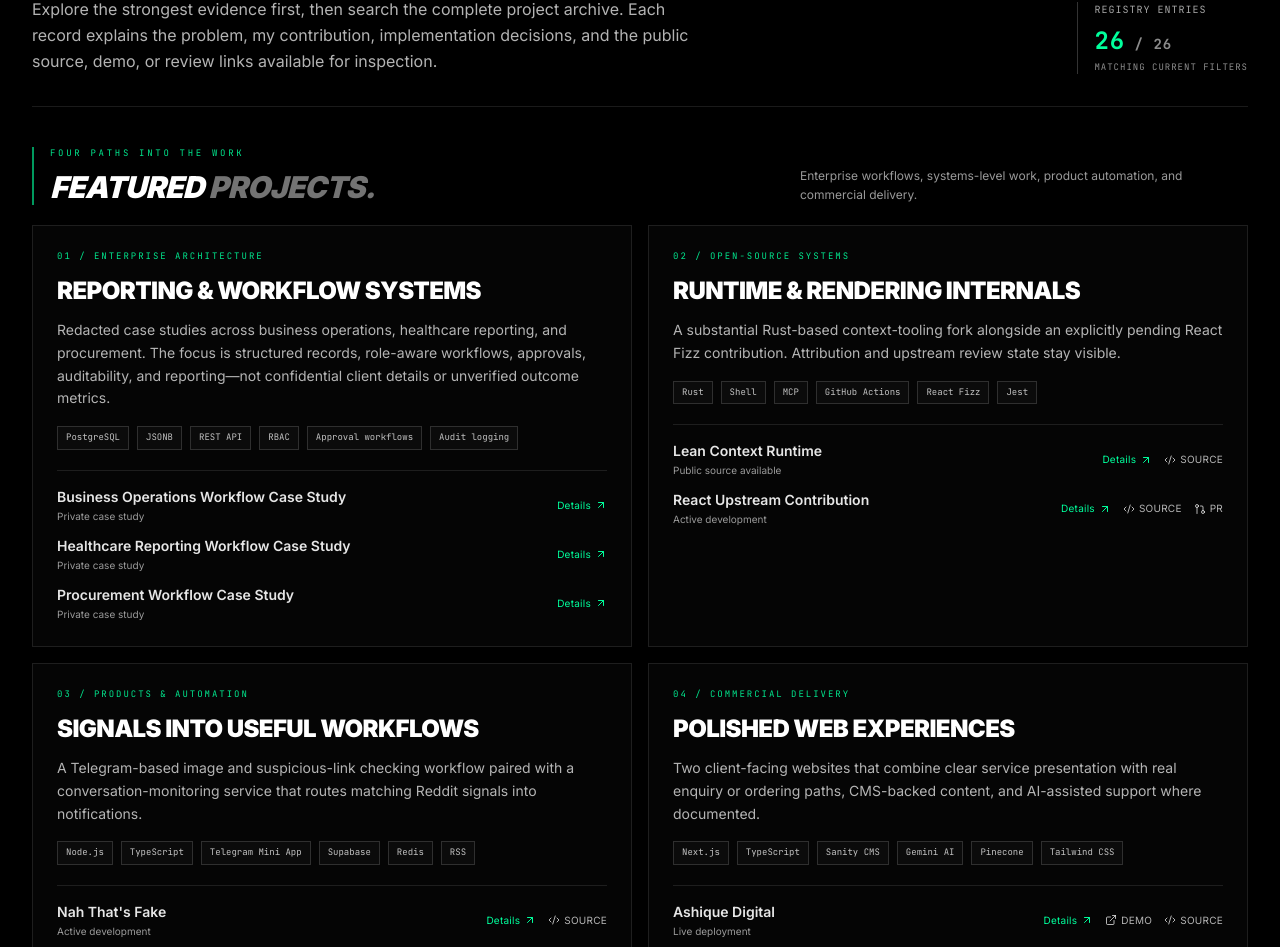
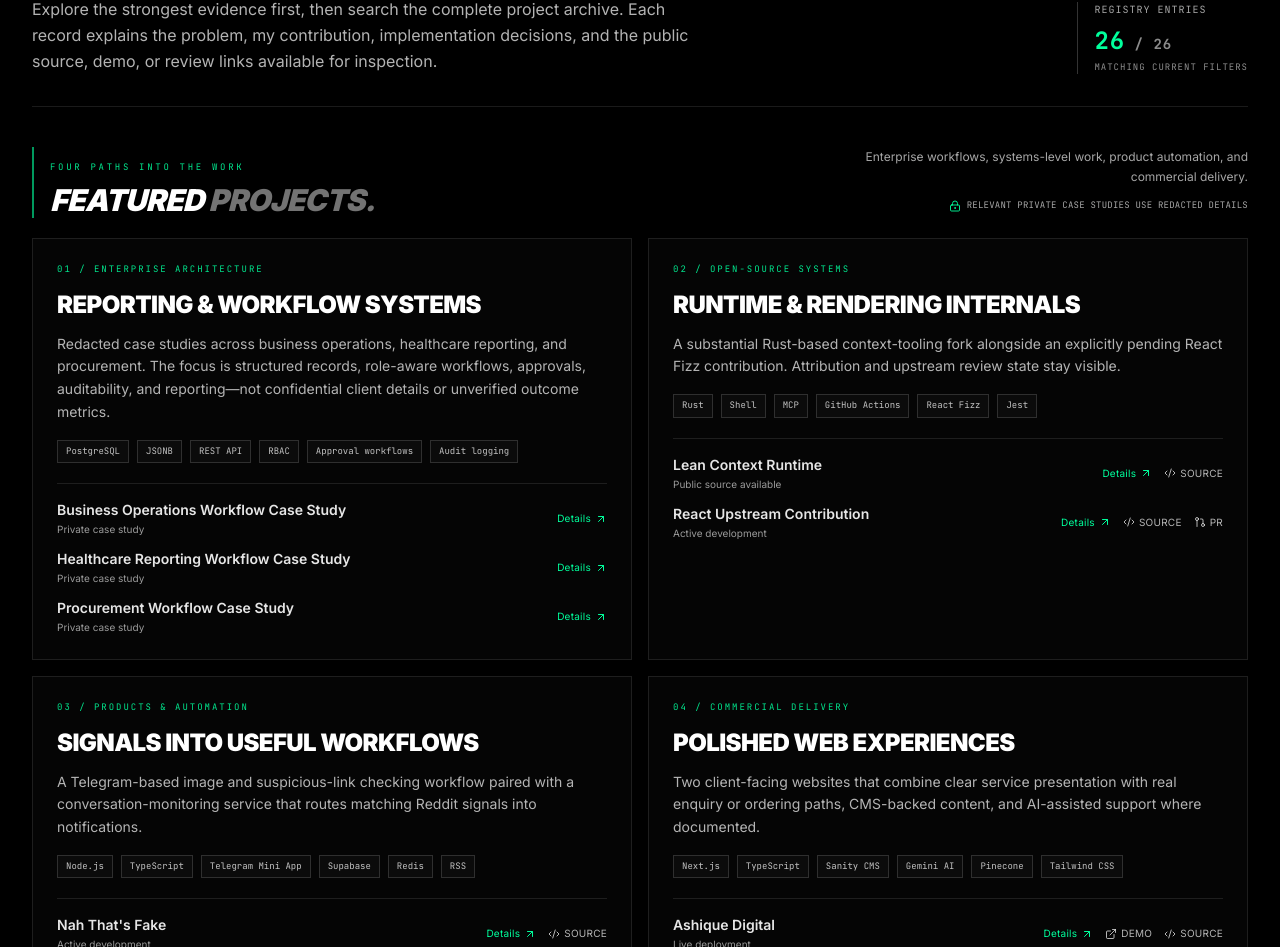
Before and after one commit to frpboy/frpboy-Portfolio, a Next.js app: page / in a window 1280 px wide. Shown: the part 2707-3654 px from the top of the page. Built offline with nearby package versions, Linux system fonts and the light colour scheme.

Commit message:
Use a single note for redacted case-study details

```diff
--- a/components/os/Dashboard.tsx
+++ b/components/os/Dashboard.tsx
@@ -2,7 +2,7 @@
 
 import { useCallback, useMemo, useState } from "react";
 import { AnimatePresence, motion } from "framer-motion";
-import { ArrowUpRight, Code2, ExternalLink, GitPullRequest, Search, SlidersHorizontal } from "lucide-react";
+import { ArrowUpRight, Code2, ExternalLink, GitPullRequest, LockKeyhole, Search, SlidersHorizontal } from "lucide-react";
 import ProjectModule from "./ProjectModule";
 import ProjectWindow from "./ProjectWindow";
 import { projects, type Project, type ProjectCategory } from "@/lib/data/projects";
@@ -154,9 +154,15 @@ export default function Dashboard() {
               Featured <span className="text-white/45">projects.</span>
             </h3>
           </div>
-          <p className="max-w-md text-xs leading-relaxed text-white/60">
-            Enterprise workflows, systems-level work, product automation, and commercial delivery.
-          </p>
+          <div className="space-y-2 sm:text-right">
+            <p className="max-w-md text-xs leading-relaxed text-white/65">
+              Enterprise workflows, systems-level work, product automation, and commercial delivery.
+            </p>
+            <p className="inline-flex items-center gap-1.5 font-mono text-[9px] uppercase tracking-wide text-white/65">
+              <LockKeyhole aria-hidden="true" className="h-3 w-3 text-system-green/90" />
+              Relevant private case studies use redacted details
+            </p>
+          </div>
         </div>
 
         <div className="grid grid-cols-1 gap-4 lg:grid-cols-2">
```
